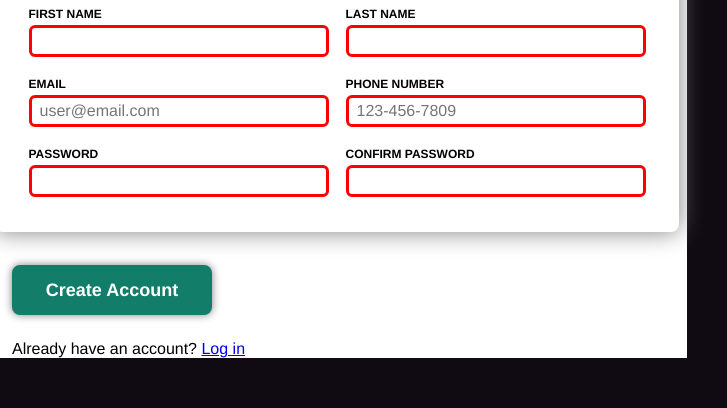
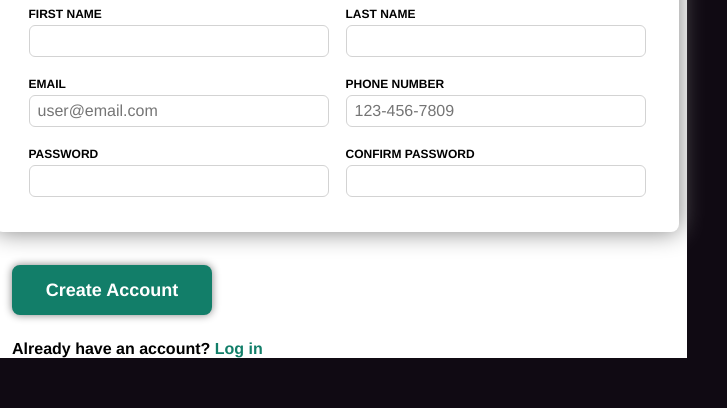
Before and after one commit to nainsworth/sign-up-form, a plain HTML site: page index.html in a window 1280 px wide. Shown: the part 255-663 px from the top of the page, 553-1280 px from the left. Drawn offline with Linux system fonts and the light colour scheme; files whose address does not match are found by name.

Commit message:
Removed Invalid Psuedo and styled login section

```diff
--- a/css/styles.css
+++ b/css/styles.css
@@ -125,9 +125,9 @@ body {
   box-shadow: 0 0 6px grey;
 }
 
-.user-input > input:invalid {
+/* .user-input > input:invalid {
   border: 3px solid red;
-}
+} */
 
 button {
   border-radius: 8px;
@@ -153,8 +153,20 @@ button:focus {
 }
 
 .login {
-  flex: .5;
+  flex: 0.5;
   padding-left: 25px;
+  font-weight: bold;
+}
+
+.login > a {
+  text-decoration: none;
+  color: rgb(18, 126, 105);
+  font-weight: bold;
+}
+
+.login > a:hover {
+  text-decoration: underline;
+  color: rgb(30, 173, 144);
 }
 
 footer {
```
